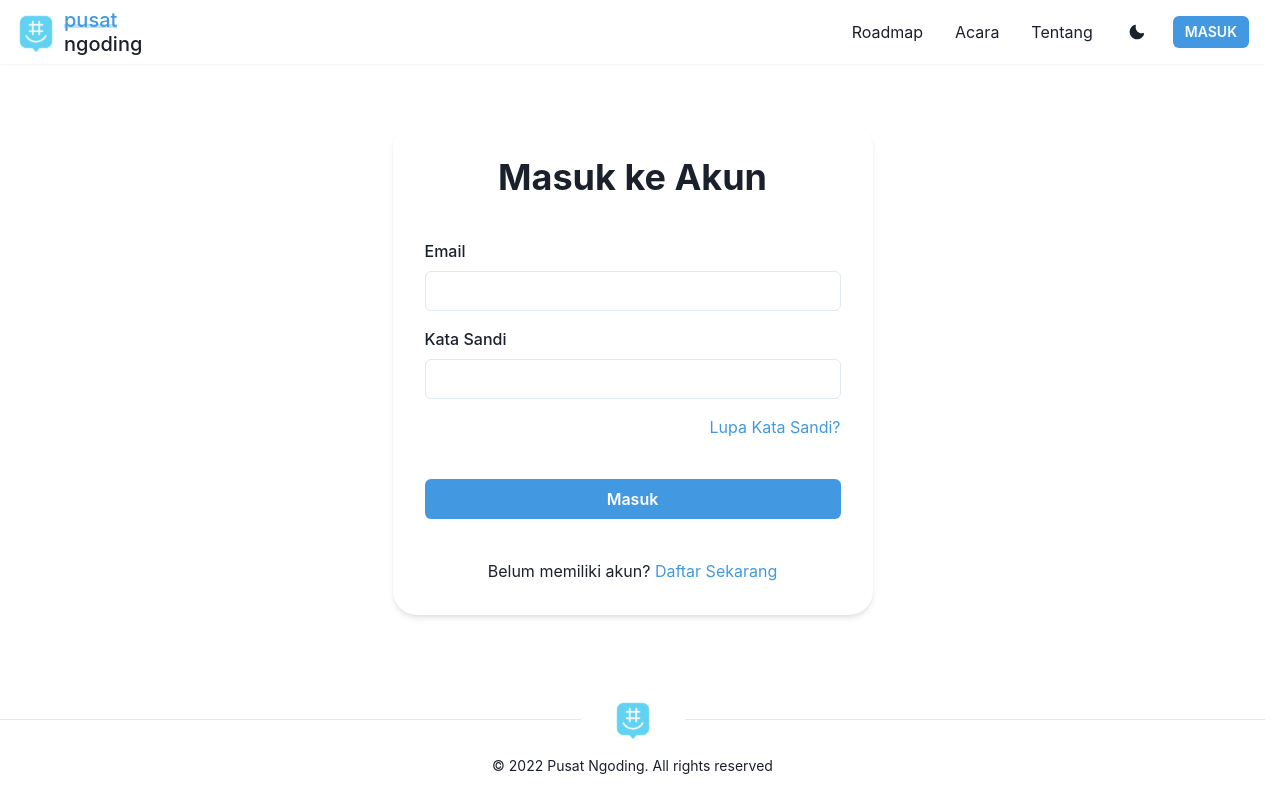
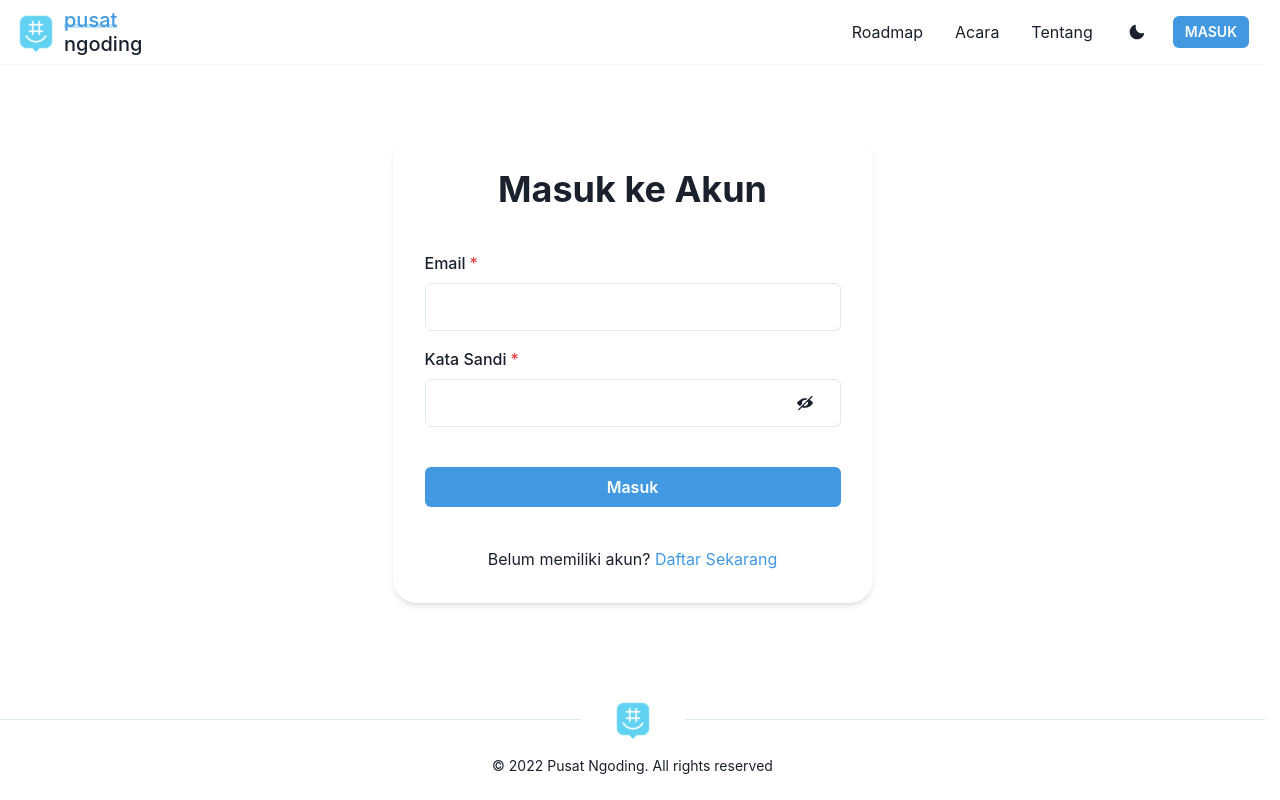
Before and after one commit to nabilaba/pusatngoding, a React (Create React App) app in the folder Frontend/: page /masuk in a window 1280 px wide. Built offline with nearby package versions, Linux system fonts and the light colour scheme.

Commit message:
feat: Menambahkan show hide password pada Login

```diff
--- a/Frontend/src/routes/login/Login.js
+++ b/Frontend/src/routes/login/Login.js
@@ -14,12 +14,17 @@ import {
   Text,
   useColorModeValue,
   useToast,
+  InputRightElement,
+  InputGroup,
+  IconButton,
 } from "@chakra-ui/react";
 import useLoginState from "../../zustand/todoLogin";
 import axios from "axios";
 import { LOGIN_AUTH } from "../../api/API";
+import { ViewIcon, ViewOffIcon } from "@chakra-ui/icons";
 
 export default function Login() {
+  const [passwordType, setPasswordType] = useState(false);
   const { isLoggedIn, setIsLoggedIn, setLoggedAs, setUserId } = useLoginState();
 
   const navigate = useNavigate();
@@ -85,9 +90,10 @@ export default function Login() {
           as={"form"}
           onSubmit={(e) => HandleSubmit(e)}
         >
-          <FormControl id="email">
+          <FormControl id="email" isRequired>
             <FormLabel>Email</FormLabel>
             <Input
+              size={"lg"}
               type="email"
               focusBorderColor={useColorModeValue(
                 "accentLight.400",
@@ -96,29 +102,28 @@ export default function Login() {
               onChange={(e) => setEmail(e.target.value)}
             />
           </FormControl>
-          <FormControl id="password">
+          <FormControl id="password" isRequired>
             <FormLabel>Kata Sandi</FormLabel>
+            <InputGroup size={"lg"}>
               <Input
-              type="password"
+                type={passwordType ? "text" : "password"}
                 focusBorderColor={useColorModeValue(
                   "accentLight.400",
                   "accentDark.400"
                 )}
                 onChange={(e) => setPassword(e.target.value)}
               />
+              <InputRightElement width="4.5rem">
+                <IconButton
+                  icon={passwordType ? <ViewIcon /> : <ViewOffIcon />}
+                  onClick={() => setPasswordType(!passwordType)}
+                  variant="ghost"
+                />
+              </InputRightElement>
+            </InputGroup>
           </FormControl>
-          <Stack spacing={10}>
-            <Stack
-              direction={{ base: "column", sm: "row" }}
-              align={"start"}
-              justify={"end"}
-            >
-              <Link
-                color={useColorModeValue("accentLight.400", "accentDark.400")}
-              >
-                Lupa Kata Sandi?
-              </Link>
         </Stack>
+        <Stack mt={10} spacing={10}>
           <Button
             type={"submit"}
             color={useColorModeValue("white", "black")}
@@ -129,8 +134,6 @@ export default function Login() {
           >
             Masuk
           </Button>
-          </Stack>
-        </Stack>
           <Text textAlign={"center"}>
             Belum memiliki akun?{" "}
             <Link
@@ -141,6 +144,7 @@ export default function Login() {
               Daftar Sekarang
             </Link>
           </Text>
+        </Stack>
       </Box>
     </Container>
   );
```
Lines whose indentation alone changed are shown as unchanged.
